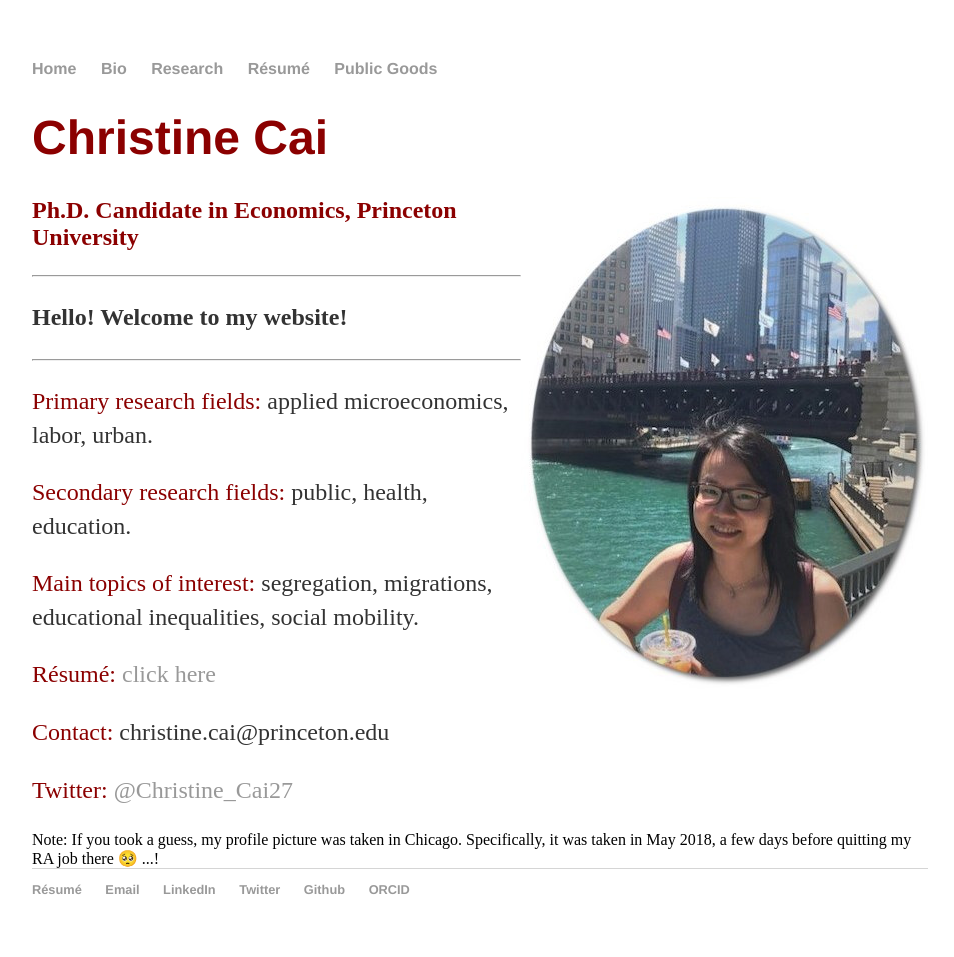
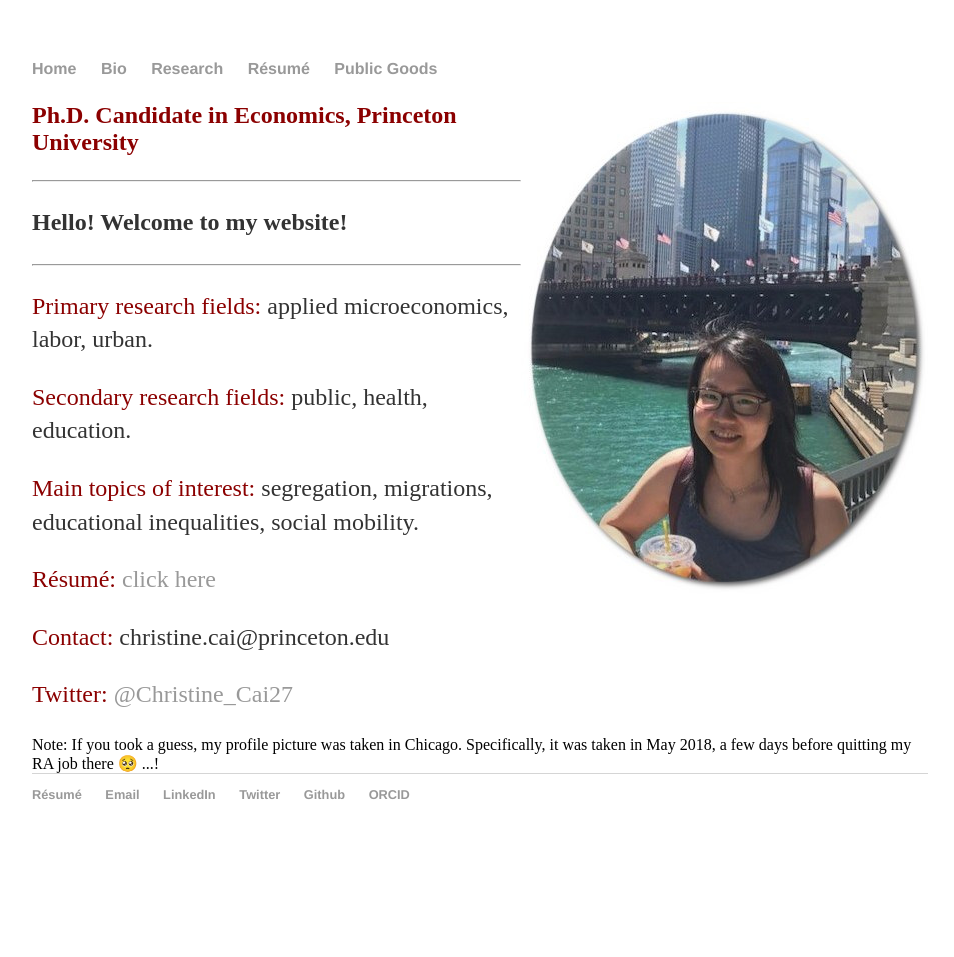
Before and after one commit to christinecai/christinecai.github.io, a Jekyll site: the page built from index.html, in a window 1280 px wide. Shown: the whole page, without its empty margins (160-1114 px from the left). Built offline with Jekyll 4.4.1, drawn with Linux system fonts in a browser that asks for light colours; after the commit the page ends 900 px from its top, so only the background shows below that.

Commit message:
Update index.html

```diff
--- a/index.html
+++ b/index.html
@@ -2,12 +2,6 @@
 layout: default
 title: Christine Cai
 ---
-
-<div class="jumbotron">
-
-	<div class="col-sm-4">
-
-		<p class="lead"><h1><font color="darkred">Christine Cai</font></h1></p>
 
 		<img align="right" src="pix/pic_website.jpg" alt="" title="May 2018, Chicago, IL, USA" />
 
@@ -31,7 +25,3 @@
 		<p><font color="darkred">Twitter:</font> <a href="https://twitter.com/Christine_Cai27">@Christine_Cai27</a></p>
 
 		<x-small>Note: If you took a guess, my profile picture was taken in Chicago. Specifically, it was taken in May 2018, a few days before quitting my RA job there 🥺 ...!</x-small>
-
-	</div>
-
-</div>
```
